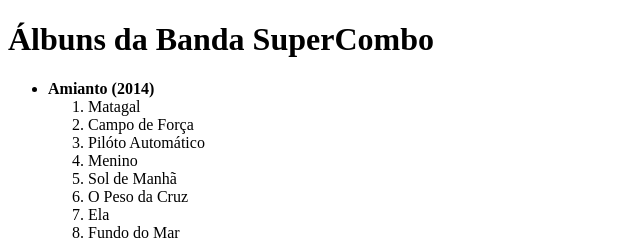
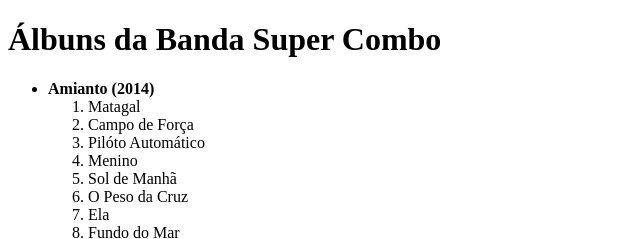
Before and after one commit to JuliaNascimentos/Criando-site-com-lista-de-albuns-e-musica-em-HTML, a plain HTML site: page index.html in a window 1280 px wide. Shown: the top 239 px of the page, 0-640 px from the left. Drawn offline with Linux system fonts and the light colour scheme.

Commit message:
Update index.html

```diff
--- a/index.html
+++ b/index.html
@@ -7,7 +7,7 @@
     <title>Álbuns de Músicas da Banda Super Combo</title>
 </head>
 <body>
-   <h1>Álbuns da Banda SuperCombo</h1>
+   <h1>Álbuns da Banda Super Combo</h1>
 
 <ul>
     <li><strong>Amianto (2014)</strong></li>
```
